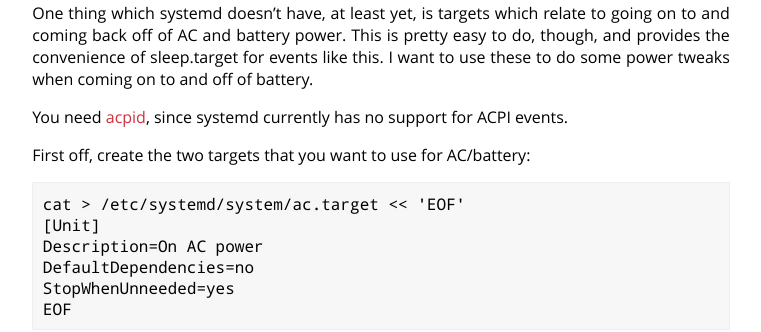
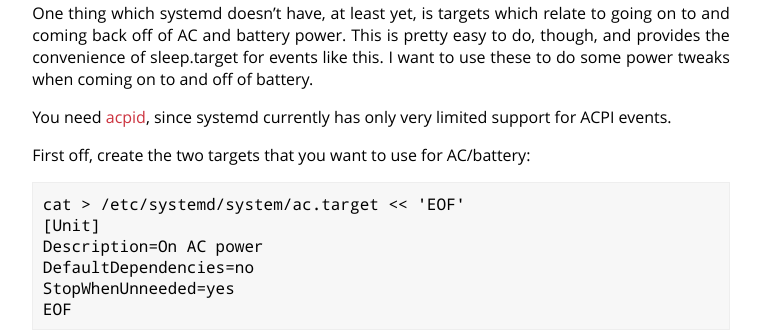
Before and after one commit to cdown/chrisdown.name, a Jekyll site: the page built from _posts/2017-10-29-adding-power-related-targets-to-systemd.md, in a window 1280 px wide and 900 px high. Shown: the part 206-538 px from the top of the window, without its empty margins (259-1020 px from the left). Built offline with Jekyll 4.4.1, drawn with Linux system fonts in a browser that asks for light colours.

Commit message:
Well, not *no* support, but very limited support

```diff
--- a/_posts/2017-10-29-adding-power-related-targets-to-systemd.md
+++ b/_posts/2017-10-29-adding-power-related-targets-to-systemd.md
@@ -14,7 +14,7 @@ I want to use these to do some power tweaks when coming on to and off of
 battery.
 
 You need [acpid](https://sourceforge.net/projects/acpid2/), since systemd
-currently has no support for ACPI events.
+currently has only very limited support for ACPI events.
 
 First off, create the two targets that you want to use for AC/battery:
 
```
